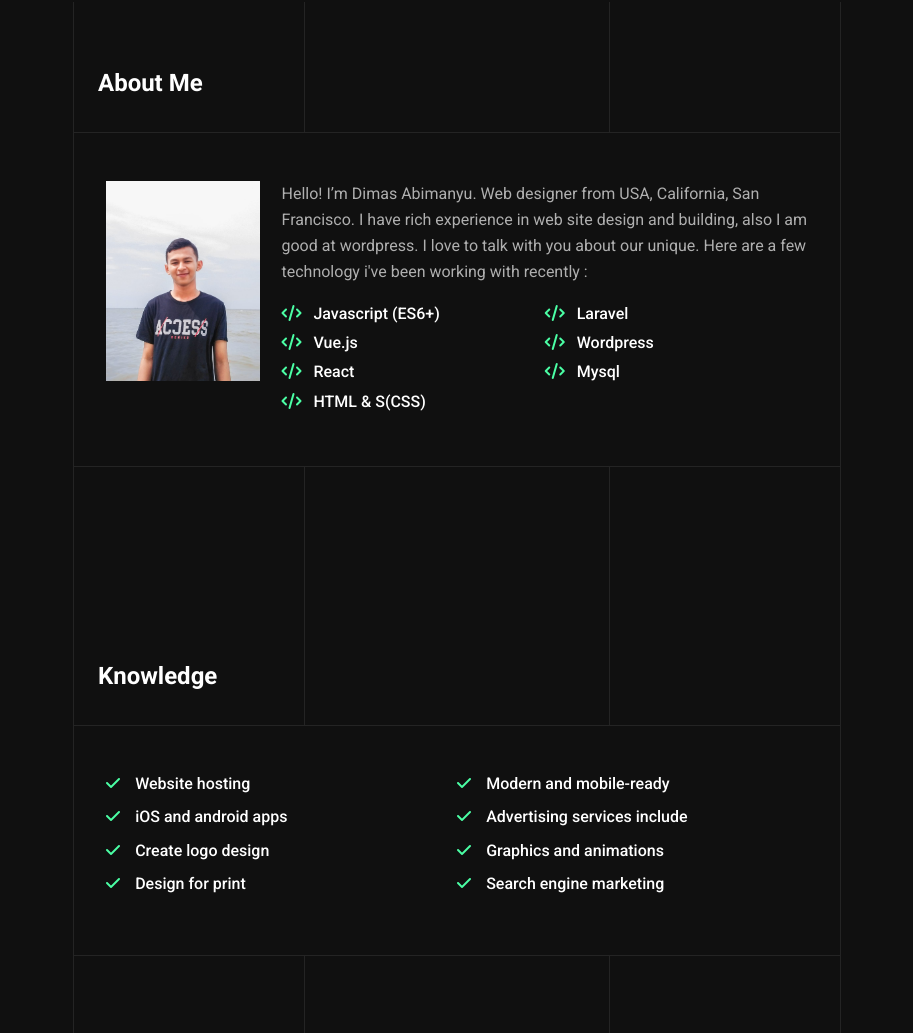
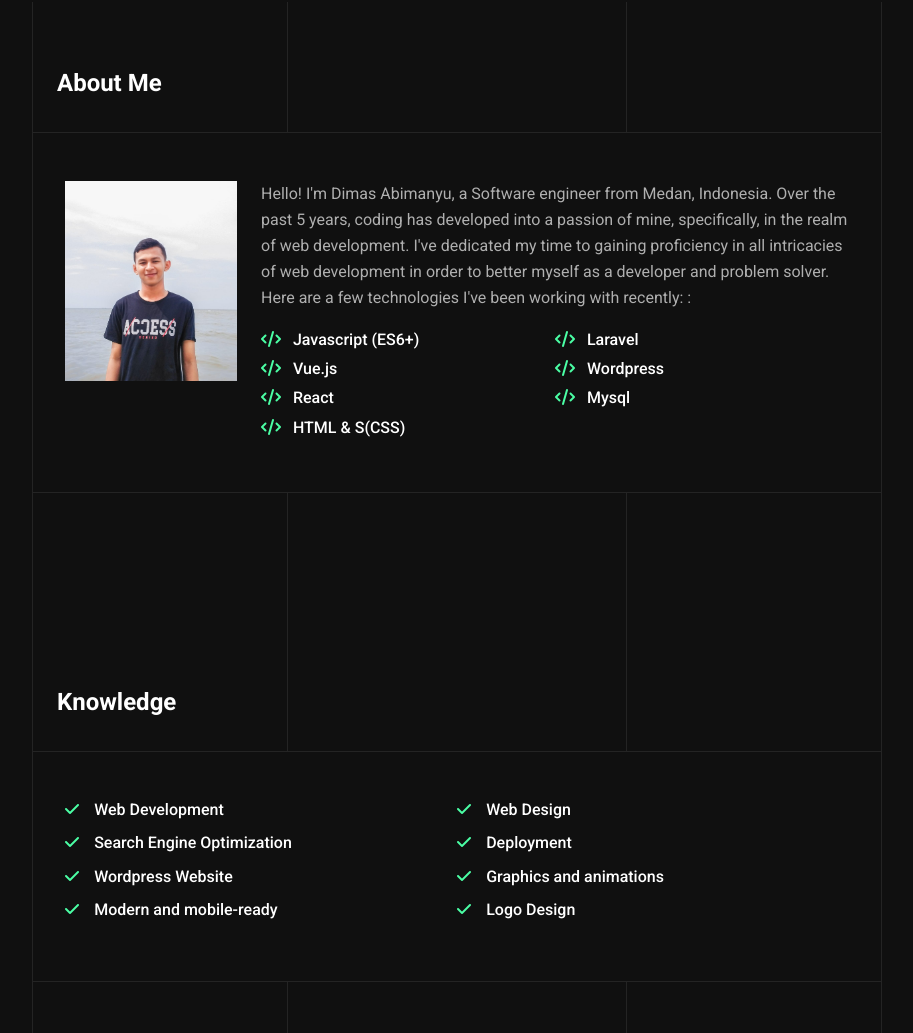
Before and after one commit to dimasabimanyy/v3, a plain HTML site: page index.html in a window 1280 px wide. Shown: the part 798-1831 px from the top of the page, without its empty margins (183-1096 px from the left). Drawn offline with nearby package versions, Linux system fonts and the light colour scheme; a script that the page names is missing.

Commit message:
change about desc

```diff
--- a/index.html
+++ b/index.html
@@ -71,16 +71,16 @@
         <p>Follow Me</p>
         <div class="standing-line-right"></div>
         <li>
-          <a href="" target="_blank"><i class="fa fa-github"></i></a>
+          <a href="https://github.com/dimasabimanyy" target="_blank"><i class="fa fa-github"></i></a>
         </li>
         <li>
-          <a href="" target="_blank"><i class="fa fa-youtube"></i></a>
+          <a href="https://www.youtube.com/channel/UC9RHCbCEj0UxDhj0y__MIRA?view_as=subscriber" target="_blank"><i class="fa fa-youtube"></i></a>
         </li>
         <li>
-          <a href="" target="_blank"><i class="fa fa-linkedin"></i></a>
+          <a href="https://www.linkedin.com/in/dimasabimanyu/" target="_blank"><i class="fa fa-linkedin"></i></a>
         </li>
         <li class="last-icon">
-          <a href="" target="_blank"><i class="fa fa-instagram"></i></a>
+          <a href="https://www.instagram.com/dimasabimanyy_/" target="_blank"><i class="fa fa-instagram"></i></a>
         </li>
       </ul>
 
@@ -115,7 +115,7 @@
               data-aos-delay="1200"
               data-aos-duration="900"
             >
-              <a href="#work">Work</a>
+              <a href="#works">Work</a>
             </li>
             <li
               data-aos="fade-down"
@@ -199,10 +199,7 @@
           </div>
           <div class="about-desc">
             <p>
-              Hello! I’m Dimas Abimanyu. Web designer from USA, California, San
-              Francisco. I have rich experience in web site design and building,
-              also I am good at wordpress. I love to talk with you about our
-              unique. Here are a few technology i've been working with recently
+              Hello! I'm Dimas Abimanyu, a Software engineer from Medan, Indonesia. Over the past 5 years, coding has developed into a passion of mine, specifically, in the realm of web development. I've dedicated my time to gaining proficiency in all intricacies of web development in order to better myself as a developer and problem solver. Here are a few technologies I've been working with recently:
               :
             </p>
             <div class="about-info-grid">
@@ -267,29 +264,29 @@
           <ul>
             <li>
               <i class="fa fa-check"></i>
-              Website hosting
+              Web Development
             </li>
             <li>
               <i class="fa fa-check"></i>
-              iOS and android apps
+              Search Engine Optimization
             </li>
             <li>
               <i class="fa fa-check"></i>
-              Create logo design
+              Wordpress Website
             </li>
             <li>
               <i class="fa fa-check"></i>
-              Design for print
+              Modern and mobile-ready
             </li>
           </ul>
           <ul>
             <li>
               <i class="fa fa-check"></i>
-              Modern and mobile-ready
+              Web Design
             </li>
             <li>
               <i class="fa fa-check"></i>
-              Advertising services include
+              Deployment
             </li>
             <li>
               <i class="fa fa-check"></i>
@@ -297,7 +294,7 @@
             </li>
             <li>
               <i class="fa fa-check"></i>
-              Search engine marketing
+              Logo Design
             </li>
           </ul>
         </div>
@@ -522,7 +519,7 @@
           >
             <i class="fa fa-phone"></i>
             <h5>Phone</h5>
-            <p>+ (231) 456 67 89</p>
+            <p>+62 882-6016-7033</p>
           </div>
           <div
             class="contact-box"
@@ -552,7 +549,7 @@
           >
             <i class="fa fa-user"></i>
             <h5>Freelance Available</h5>
-            <p>+ (231) 456 67 89</p>
+            <p>+62 882-6016-7033</p>
           </div>
         </div>
       </section>
--- a/scss/_utilities.scss
+++ b/scss/_utilities.scss
@@ -1,10 +1,10 @@
 .container {
-  width: 60%;
+  width: 850px;
   margin: 0 auto;
   position: relative;
 }
 .container-strip {
-  width: 60%;
+  width: 850px;
   margin: 0 auto;
   position: relative;
   border-left: 1px solid $border-color;
```
Also changed, not shown: scss/style.css, 1 other file.
